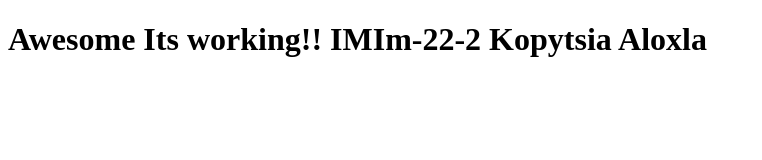
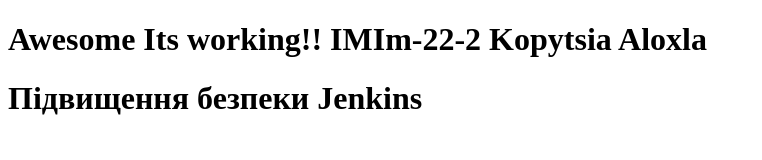
Before and after one commit to Alla06042000/Lab1, a plain HTML site: page index.html in a window 1280 px wide. Shown: the whole page, without its empty margins (0-762 px from the left). Drawn offline with Linux system fonts and the light colour scheme.

Commit message:
Update index.html

```diff
--- a/index.html
+++ b/index.html
@@ -6,6 +6,7 @@
     <title>A Test Page</title>
   </head>
   <body>
-    <H1>Awesome Its working!! IMIm-22-2 Kopytsia Aloxla </H1>
+    <H1>Awesome Its working!! IMIm-22-2 Kopytsia Aloxla</H1>
+    <H1>Підвищення безпеки Jenkins</H1>
   </body>
 </html>
```
